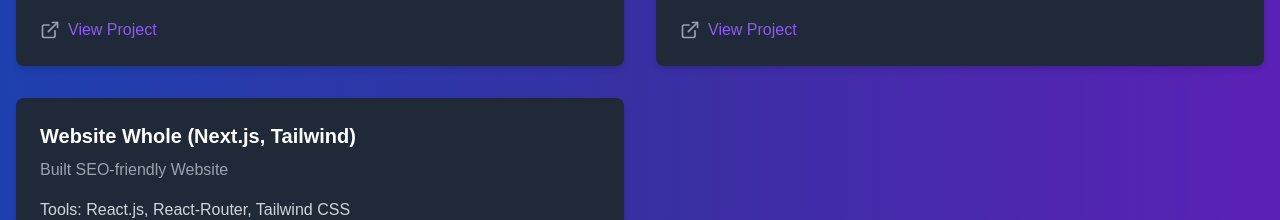
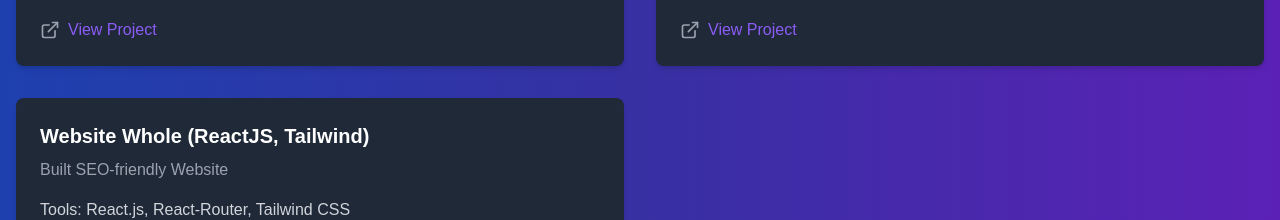
Before and after one commit to aritra-ad/portfolio-website-Aritra, a Next.js app: page / in a window 1280 px wide. Shown: the part 3984-4204 px from the top of the page. Built offline with nearby package versions, Linux system fonts and the light colour scheme.

Commit message:
Describe your changes

```diff
--- a/components/Projects.tsx
+++ b/components/Projects.tsx
@@ -29,7 +29,7 @@ const projects = [
     link: "https://web-project-4.vercel.app/",
   },
   {
-    title: " Website Whole (Next.js, Tailwind)",
+    title: " Website Whole (ReactJS, Tailwind)",
     tools: "React.js, React-Router, Tailwind CSS",
     description: "Built SEO-friendly Website",
     link: "https://music-f-six.vercel.app/",
```
